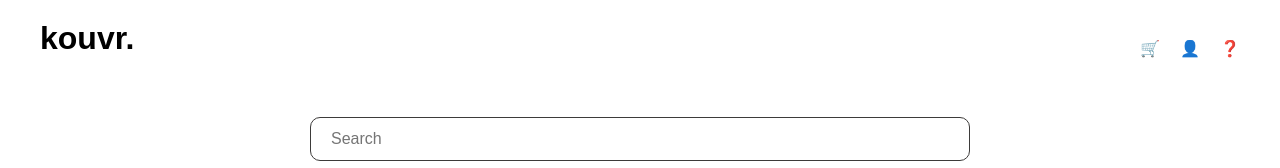
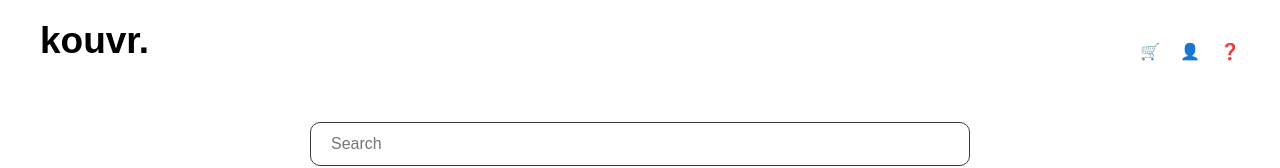
Before and after one commit to loupinea/Landing-Page, a plain HTML site: page index.html in a window 1280 px wide. Shown: the top 168 px of the page. Drawn offline with Linux system fonts and the light colour scheme.

Commit message:
kouvr logo chnages

```diff
--- a/styles.css
+++ b/styles.css
@@ -15,7 +15,7 @@
 }
 
 .logo {
-    font-size: 35px;
+    font-size: 37px;
     font-weight: bold;
 }
 
@@ -268,7 +268,7 @@ footer {
 }
 
 .logo {
-    font-size: 32px; /* Increased font size for the logo */
+    font-size: 37px; /* Increased font size for the logo */
     font-weight: bold; /* Make the logo bold */
     margin-bottom: 20px; /* Add space below the logo */
 }
```
